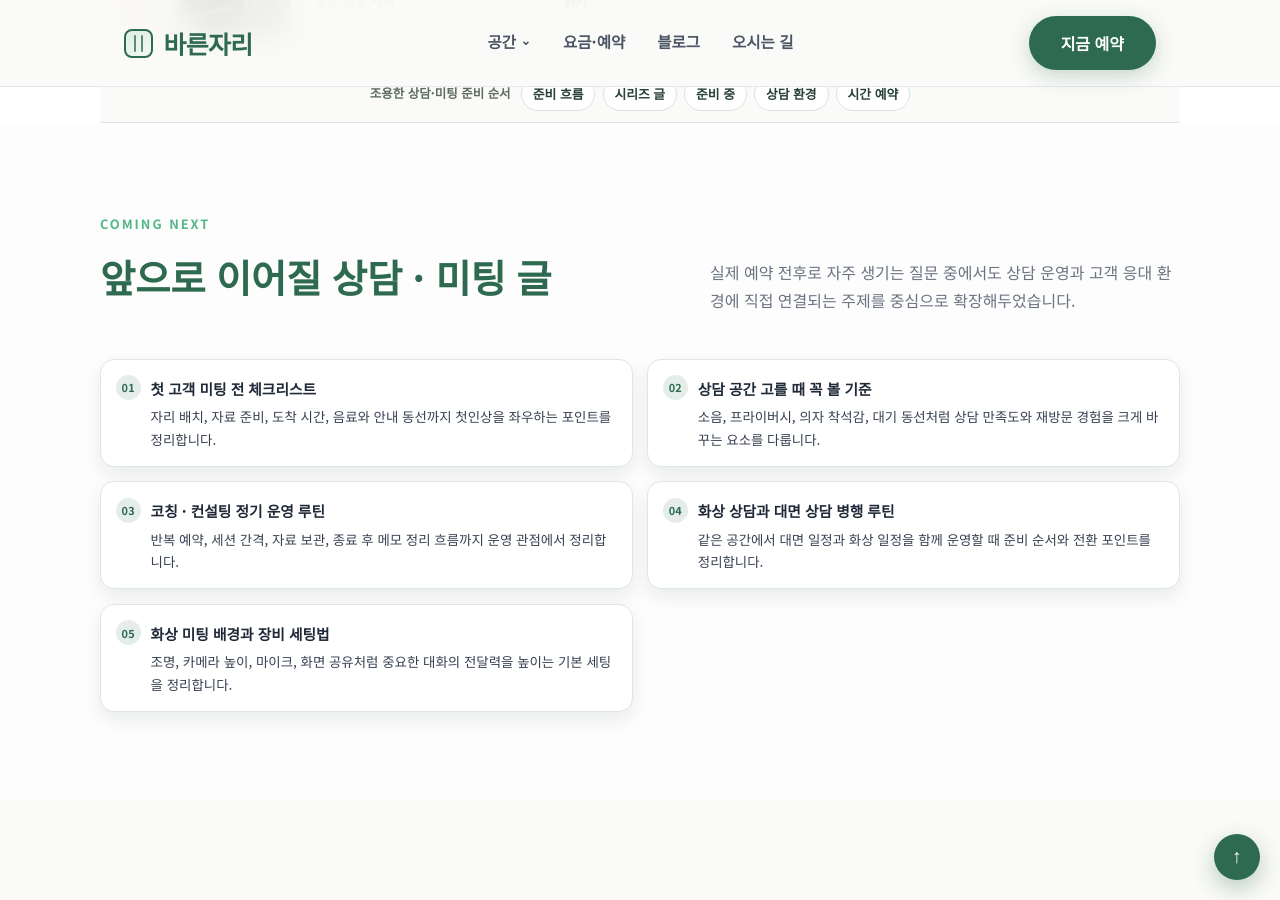
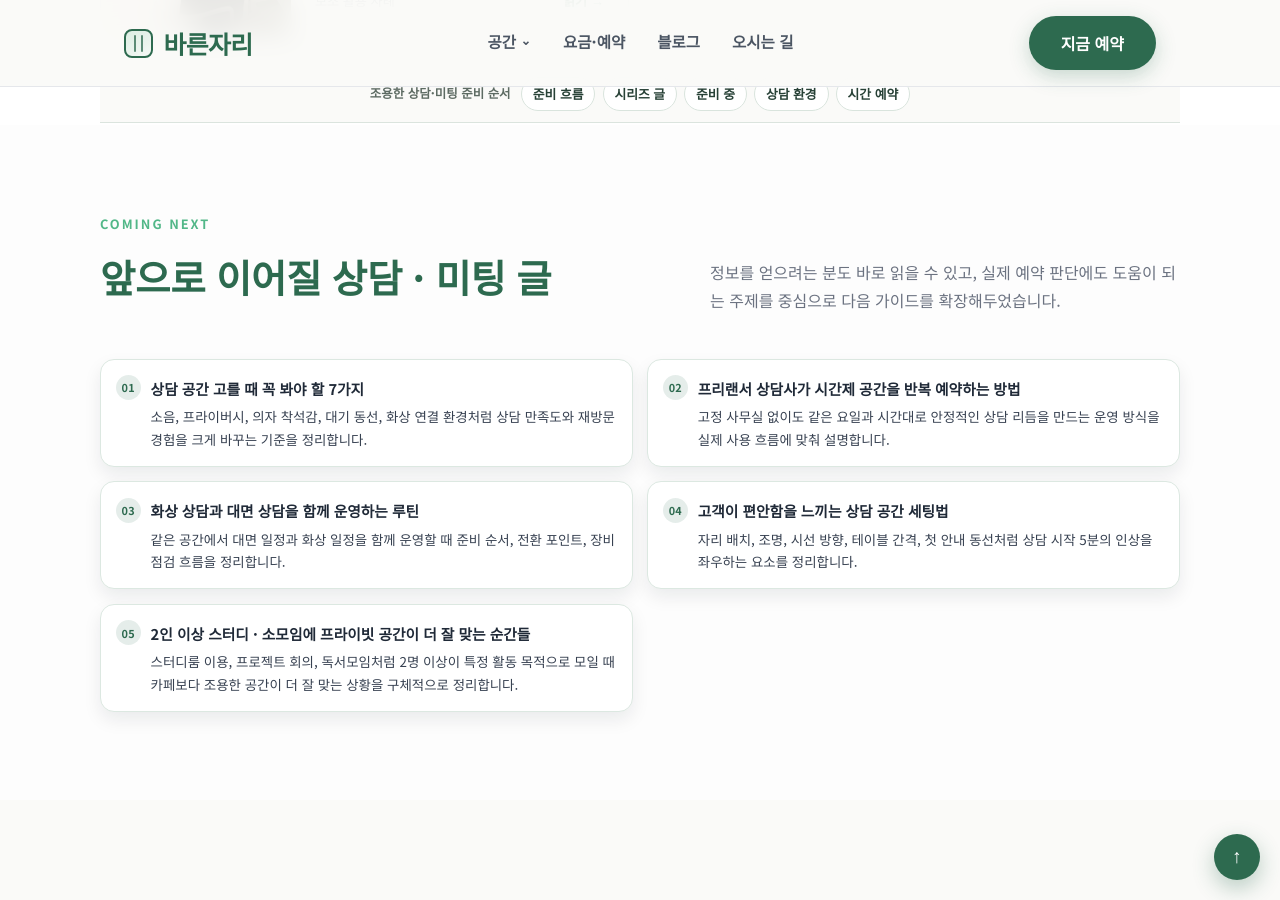
Before and after one commit to bareunspace/blog, a Jekyll site: the page built from meeting.html, in a window 1280 px wide and 900 px high, scrolled down 2018 px. Built offline with Jekyll 4.4.1, drawn with Linux system fonts in a browser that asks for light colours.

Commit message:
Refine meeting hub upcoming content list

```diff
--- a/meeting.html
+++ b/meeting.html
@@ -147,28 +147,28 @@ script_version: 20260711-4
           <p class="section-label">Coming Next</p>
           <h2 class="section-title">앞으로 이어질 상담 · 미팅 글</h2>
         </div>
-        <p>실제 예약 전후로 자주 생기는 질문 중에서도 상담 운영과 고객 응대 환경에 직접 연결되는 주제를 중심으로 확장해두었습니다.</p>
+        <p>정보를 얻으려는 분도 바로 읽을 수 있고, 실제 예약 판단에도 도움이 되는 주제를 중심으로 다음 가이드를 확장해두었습니다.</p>
       </div>
       <div class="about-principle-grid" aria-label="앞으로 발행 예정인 미팅 상담 글">
         <article class="about-principle-item" data-step="01">
-          <h3>첫 고객 미팅 전 체크리스트</h3>
-          <p>자리 배치, 자료 준비, 도착 시간, 음료와 안내 동선까지 첫인상을 좌우하는 포인트를 정리합니다.</p>
+          <h3>상담 공간 고를 때 꼭 봐야 할 7가지</h3>
+          <p>소음, 프라이버시, 의자 착석감, 대기 동선, 화상 연결 환경처럼 상담 만족도와 재방문 경험을 크게 바꾸는 기준을 정리합니다.</p>
         </article>
         <article class="about-principle-item" data-step="02">
-          <h3>상담 공간 고를 때 꼭 볼 기준</h3>
-          <p>소음, 프라이버시, 의자 착석감, 대기 동선처럼 상담 만족도와 재방문 경험을 크게 바꾸는 요소를 다룹니다.</p>
+          <h3>프리랜서 상담사가 시간제 공간을 반복 예약하는 방법</h3>
+          <p>고정 사무실 없이도 같은 요일과 시간대로 안정적인 상담 리듬을 만드는 운영 방식을 실제 사용 흐름에 맞춰 설명합니다.</p>
         </article>
         <article class="about-principle-item" data-step="03">
-          <h3>코칭 · 컨설팅 정기 운영 루틴</h3>
-          <p>반복 예약, 세션 간격, 자료 보관, 종료 후 메모 정리 흐름까지 운영 관점에서 정리합니다.</p>
+          <h3>화상 상담과 대면 상담을 함께 운영하는 루틴</h3>
+          <p>같은 공간에서 대면 일정과 화상 일정을 함께 운영할 때 준비 순서, 전환 포인트, 장비 점검 흐름을 정리합니다.</p>
         </article>
         <article class="about-principle-item" data-step="04">
-          <h3>화상 상담과 대면 상담 병행 루틴</h3>
-          <p>같은 공간에서 대면 일정과 화상 일정을 함께 운영할 때 준비 순서와 전환 포인트를 정리합니다.</p>
+          <h3>고객이 편안함을 느끼는 상담 공간 세팅법</h3>
+          <p>자리 배치, 조명, 시선 방향, 테이블 간격, 첫 안내 동선처럼 상담 시작 5분의 인상을 좌우하는 요소를 정리합니다.</p>
         </article>
         <article class="about-principle-item" data-step="05">
-          <h3>화상 미팅 배경과 장비 세팅법</h3>
-          <p>조명, 카메라 높이, 마이크, 화면 공유처럼 중요한 대화의 전달력을 높이는 기본 세팅을 정리합니다.</p>
+          <h3>2인 이상 스터디 · 소모임에 프라이빗 공간이 더 잘 맞는 순간들</h3>
+          <p>스터디룸 이용, 프로젝트 회의, 독서모임처럼 2명 이상이 특정 활동 목적으로 모일 때 카페보다 조용한 공간이 더 잘 맞는 상황을 구체적으로 정리합니다.</p>
         </article>
       </div>
     </div>
```
